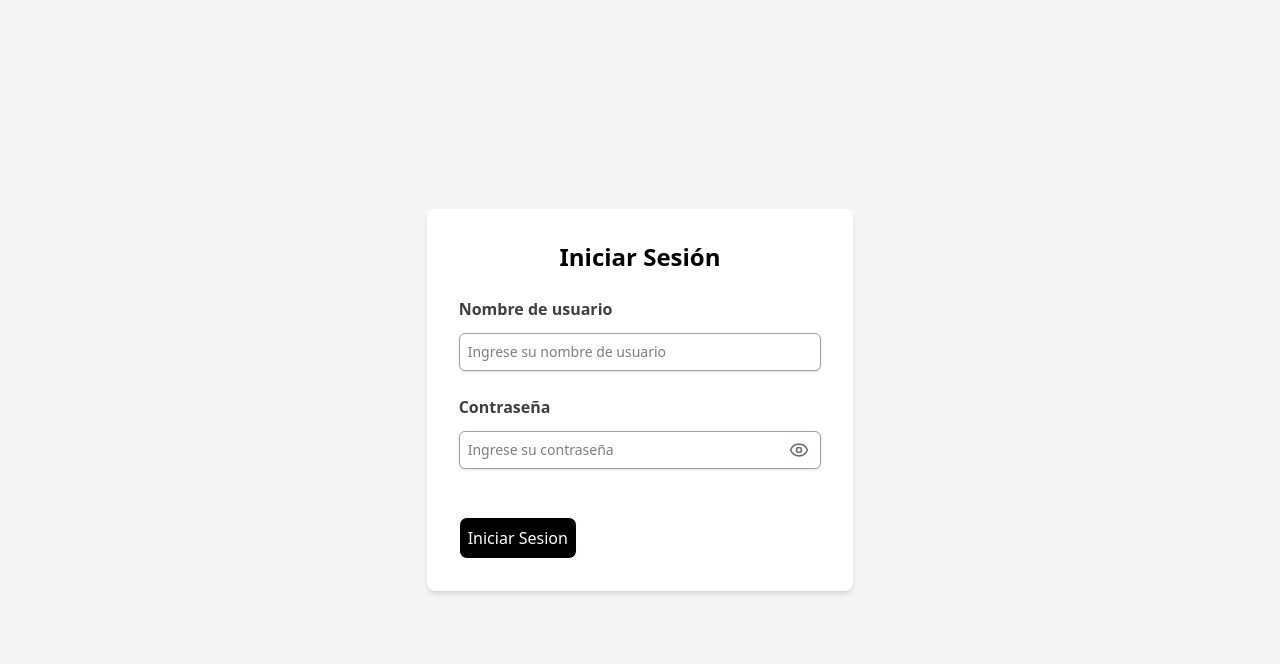
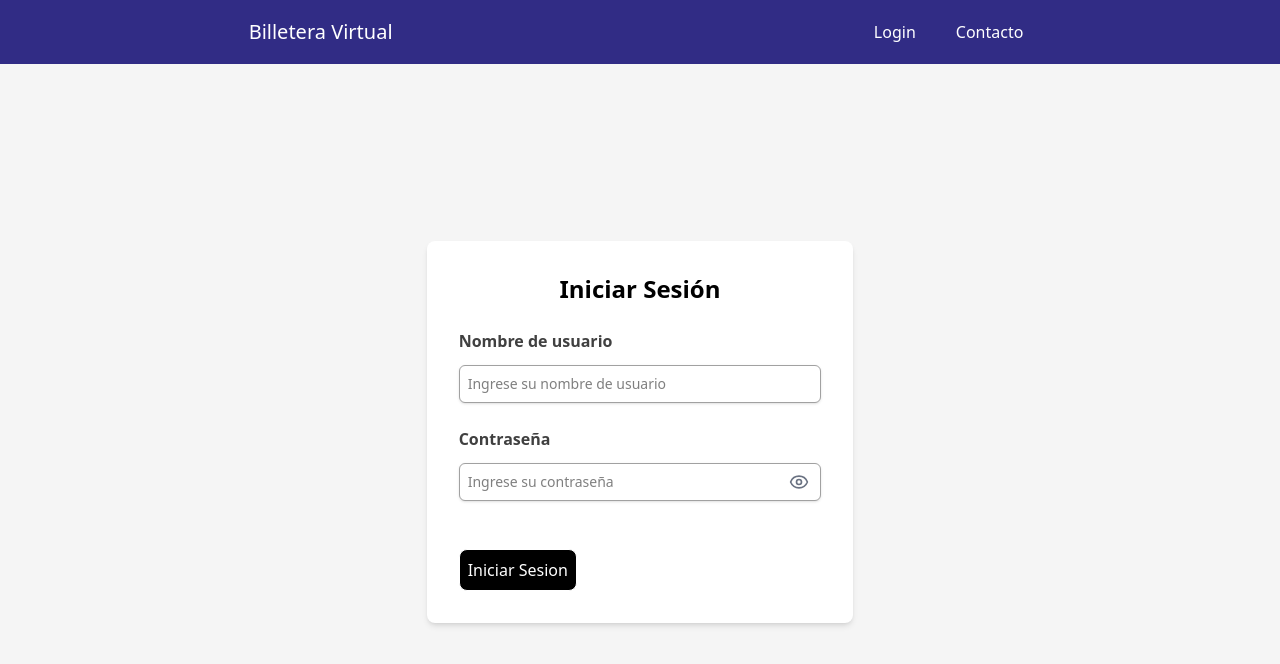
Before and after one commit to MarianoOcaranza/billetera-virtual, a React (Vite) app: page /login in a window 1280 px wide. Shown: the top 664 px of the page. Built offline with nearby package versions, Linux system fonts and the light colour scheme.

Commit message:
login y header

```diff
--- /dev/null
+++ b/src/components/Header.tsx
@@ -0,0 +1,88 @@
+import { Menu, X } from "lucide-react";
+import { useEffect, useState } from "react";
+import { Link } from "react-router-dom"
+
+const Header: React.FC = () => {
+    const [isMobile, setIsMobile] = useState(true);
+	const [isMenuOpen, setIsMenuOpen] = useState(false);
+
+    useEffect(() => {
+		const handleResize = () => {
+			setIsMobile(window.innerWidth < 768);
+		};
+		handleResize();
+
+		window.addEventListener("resize", handleResize);
+		return () => window.removeEventListener("resize", handleResize);
+	}, []);
+
+    return (
+        <header
+			className="z-999 flex p-3 bg-indigo-900 max-h-[64px] text-white sticky top-0 md:justify-around justify-between"
+		>
+			<div className="flex justify-center items-center cursor-pointer">
+				<Link to="/" className="text-xl font-extralight">
+					Billetera Virtual
+				</Link>
+			</div>
+
+			{isMobile ? (
+				<>
+					{isMenuOpen ? (
+						<>
+							<nav className="flex absolute bg-indigo-900 p-4 w-full top-0 right-0 shadow-md flex-col">
+								<X
+									onClick={() => setIsMenuOpen(false)}
+									className="self-end cursor-pointer"
+								/>
+								<div className="flex items-center cursor-pointer mb-5">
+									<Link
+										to="/"
+										onClick={() => setIsMenuOpen(false)}
+										className="text-xl font-extralight"
+									>
+										Billetera Virtual
+									</Link>
+								</div>
+								<ul className="flex flex-col p-2 font-light gap-10 items-center">
+									<Link
+										to="/login"
+										onClick={() => setIsMenuOpen(false)}
+										className="hover:underline hover:text-lg cursor-pointer transition-all duration-300"									>
+										Login
+									</Link>
+									<li className="hover:underline hover:text-lg cursor-pointer transition-all duration-300">
+										Contacto
+									</li>
+								</ul>
+							</nav>
+						</>
+					) : (
+						<Menu
+							size={30}
+							onClick={() => setIsMenuOpen(true)}
+							className="cursor-pointer"
+						/>
+					)}
+				</>
+			) : (
+				<>
+					<nav>
+						<ul className="flex p-2 font-light gap-10">
+							<Link
+								to="/login"
+								className="hover:underline hover:text-lg cursor-pointer transition-all duration-300"							>
+								Login
+							</Link>
+							<li className="hover:underline hover:text-lg cursor-pointer transition-all duration-300">
+								Contacto
+							</li>
+						</ul>
+					</nav>
+				</>
+			)}
+		</header>
+    )
+}
+
+export default Header
--- /dev/null
+++ b/src/layouts/MainLayout.tsx
@@ -0,0 +1,19 @@
+import type { ReactNode } from "react"
+import Header from "../components/Header"
+
+interface Props {
+    children: ReactNode;
+}
+
+
+const MainLayout: React.FC<Props> = ({children})=> {
+    return(
+        <>
+            <Header />
+            {children}
+        </>
+    )
+}
+
+
+export default MainLayout
--- a/src/main.tsx
+++ b/src/main.tsx
@@ -3,11 +3,14 @@ import { createRoot } from 'react-dom/client'
 import './index.css'
 import App from './App.tsx'
 import { BrowserRouter } from 'react-router'
+import MainLayout from './layouts/MainLayout.tsx'
 
 createRoot(document.getElementById('root')!).render(
   <StrictMode>
     <BrowserRouter>
-      <App />
+      <MainLayout>
+        <App />
+      </MainLayout>
     </BrowserRouter>
   </StrictMode>,
 )
--- a/src/pages/Login.tsx
+++ b/src/pages/Login.tsx
@@ -34,7 +34,7 @@ const Login: React.FC = ()=> {
 
     return (
         <>
-        <div className = 'min-h-screen flex items-center justify-center bg-[#f5f5f5]'>
+        <div className = 'min-h-[calc(100vh-64px)] flex items-center justify-center bg-[#f5f5f5]'>
             <div className = 'bg-white p-8 rounded-lg shadow-md lg:min-w-1/3 md:min-w-1/2 min-w-8/12'>
 
                 <h1 className = 'text-2xl font-bold mb-6 text-center'>
```
